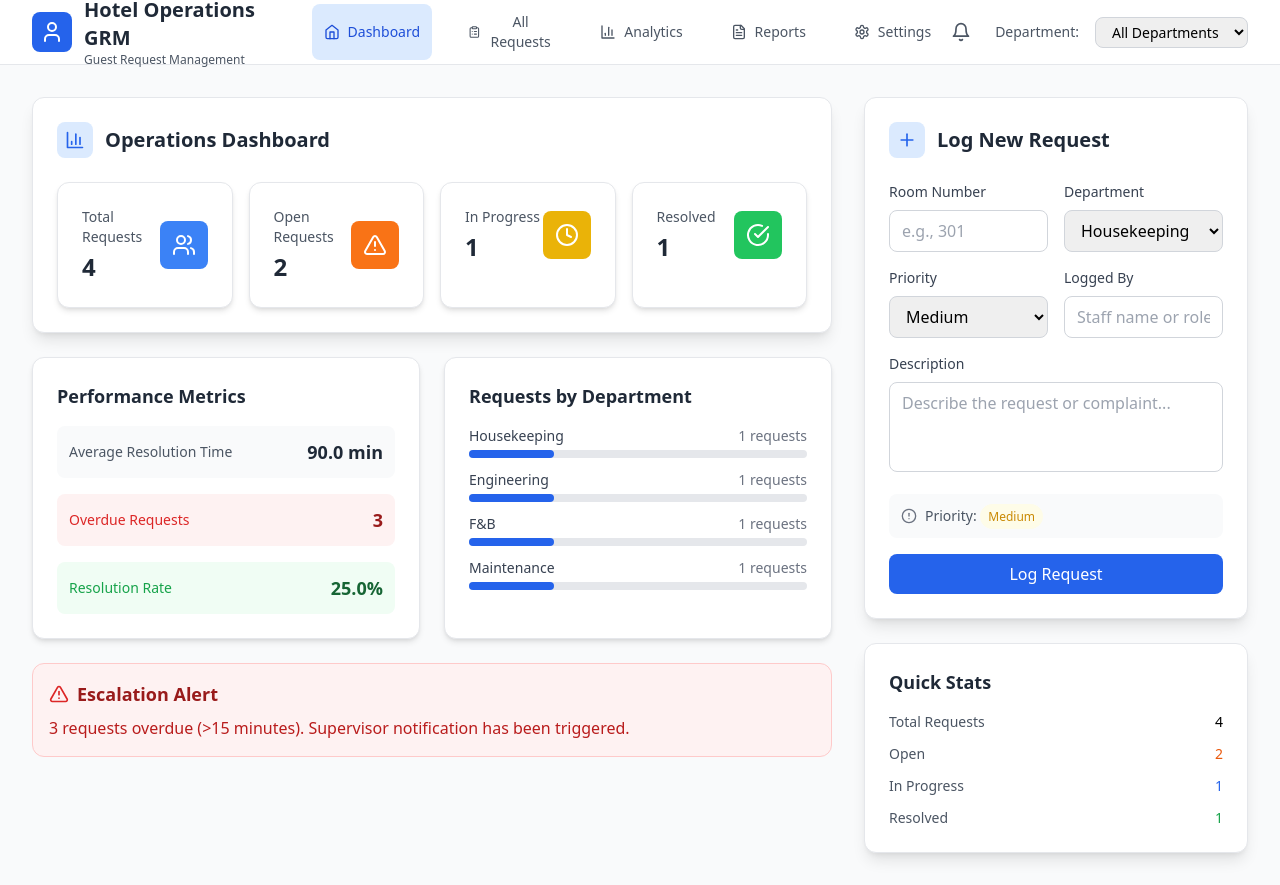
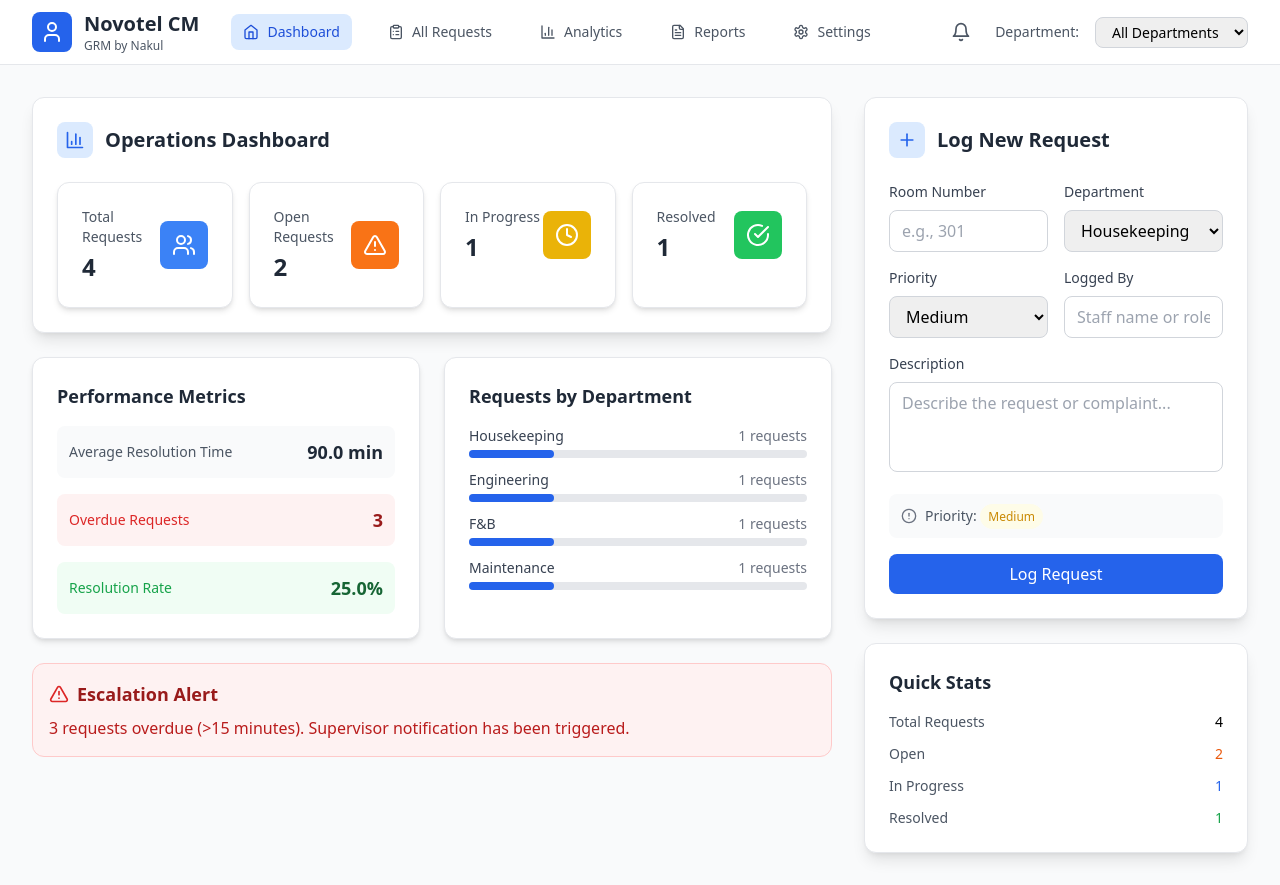
Before and after one commit to nakulguptag/sb1-etfg3lrx, a React (Vite) app: page / in a window 1280 px wide. Built offline with nearby package versions, Linux system fonts and the light colour scheme.

Commit message:
Updated dashboard header

```diff
--- a/src/components/Navigation.tsx
+++ b/src/components/Navigation.tsx
@@ -38,8 +38,8 @@ export const Navigation: React.FC<NavigationProps> = ({
                 <User className="w-6 h-6 text-white" />
               </div>
               <div>
-                <h1 className="text-xl font-bold text-gray-800">Hotel Operations GRM</h1>
-                <p className="text-xs text-gray-600">Guest Request Management</p>
+                <h1 className="text-xl font-bold text-gray-800">Novotel CM</h1>
+                <p className="text-xs text-gray-600">GRM by Nakul</p>
               </div>
             </div>
 
```
